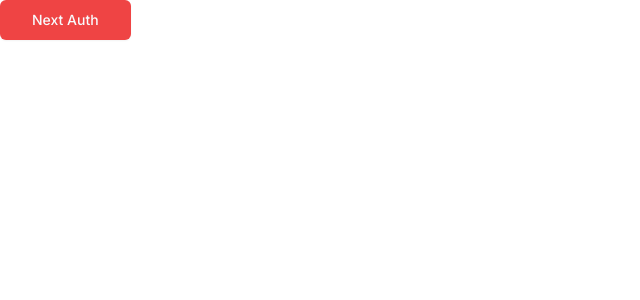
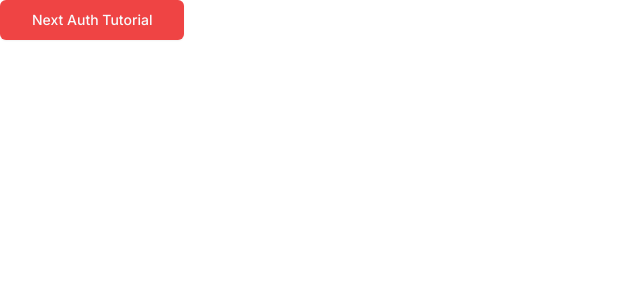
Before and after one commit to gsdeoliveira/next-auth-v5, a Next.js app: page / in a window 1280 px wide. Shown: the top 300 px of the page, without its empty margins (0-640 px from the left). Built offline with nearby package versions, Linux system fonts and the light colour scheme.

Commit message:
test commit

```diff
--- a/app/page.tsx
+++ b/app/page.tsx
@@ -2,6 +2,6 @@
 
 export default function Home() {
   return (
-    <Button size={'lg'} variant={'destructive'}>Next Auth</Button>
+    <Button size={'lg'} variant={'destructive'}>Next Auth Tutorial</Button>
   );
 }
```
